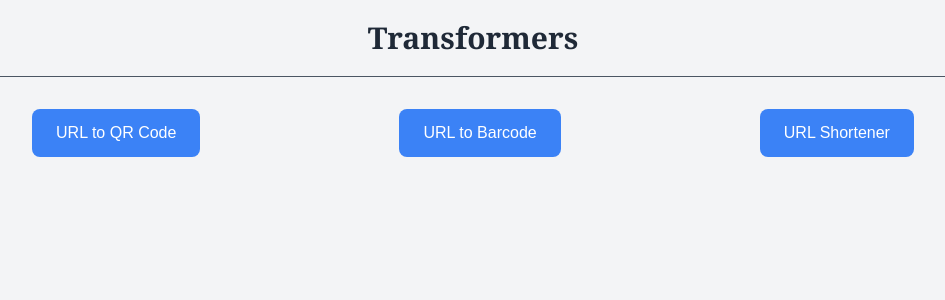
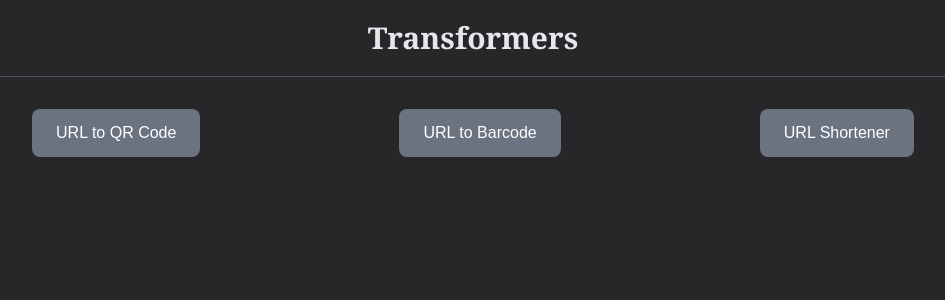
Before and after one commit to sojith29034/toolkit, a Next.js app: page / in a window 1280 px wide. Shown: the top 300 px of the page, without its empty margins (167-1112 px from the left). Built offline with nearby package versions, Linux system fonts and the light colour scheme.

Commit message:
navbar added

```diff
--- a/src/app/layout.js
+++ b/src/app/layout.js
@@ -1,11 +1,25 @@
-export const metadata = {
-  title: "Transformers",
-};
+'use client';
 
-export default function RootLayout({ children }) {
+import Navbar from '../components/Navbar';
+import { usePathname } from 'next/navigation';
+
+export default function Layout({ children }) {
+  const pathname = usePathname();
+
+  // If the pathname is not the home page ('/'), show the navbar
+  const showNavbar = pathname !== '/';
+
   return (
     <html lang="en">
-      <body className="bg-gray-100">{children}</body>
+      <head>
+        <meta charSet="UTF-8" />
+        <meta name="viewport" content="width=device-width, initial-scale=1.0" />
+        <title>Transformers</title>
+      </head>
+      <body className="bg-zinc-800 min-h-screen">
+        {showNavbar && <Navbar />}
+        <main>{children}</main>
+      </body>
     </html>
   );
 }
--- a/src/app/page.js
+++ b/src/app/page.js
@@ -3,16 +3,16 @@ import './globals.css';
 export default function Home() {
   return (
     <div className="flex flex-col items-center">
-      <h1 className="text-center text-gray-800 font-serif text-3xl font-bold my-5">Transformers</h1>
+      <h1 className="text-center text-gray-200 font-serif text-3xl font-bold my-5">Transformers</h1>
       <hr className="border-gray-600 w-full mb-8" />
       <div className="flex justify-evenly w-full">
-        <a href="/qr-code" className="px-6 py-3 bg-blue-500 text-white rounded-lg hover:bg-blue-700 ease-in duration-200">
+        <a href="/url-to-qr" className="px-6 py-3 bg-gray-500 text-white rounded-lg hover:bg-gray-600 ease-in duration-200">
           <h4>URL to QR Code</h4>
         </a>
-        <a href="/barcode" className="px-6 py-3 bg-blue-500 text-white rounded-lg hover:bg-blue-700 ease-in duration-200">
+        <a href="/url-to-bar" className="px-6 py-3 bg-gray-500 text-white rounded-lg hover:bg-gray-600 ease-in duration-200">
           <h4>URL to Barcode</h4>
         </a>
-        <a href="/shortener" className="px-6 py-3 bg-blue-500 text-white rounded-lg hover:bg-blue-700 ease-in duration-200">
+        <a href="/url-shortener" className="px-6 py-3 bg-gray-500 text-white rounded-lg hover:bg-gray-600 ease-in duration-200">
           <h4>URL Shortener</h4>
         </a>
       </div>
--- /dev/null
+++ b/src/components/Navbar.js
@@ -0,0 +1,19 @@
+'use client';
+import '../app/globals.css'
+
+import Link from 'next/link';
+
+export default function Navbar() {
+  return (
+    <nav className="bg-zinc-900 text-white p-4">
+      <div className="container mx-auto flex justify-between items-center">
+        <Link href="/" className="text-2xl font-bold">Transformers</Link>
+        <div className="space-x-4">
+          <Link href="/url-to-qr" className="hover:text-gray-300">QR Code</Link>
+          <Link href="/url-to-bar" className="hover:text-gray-300">Barcode</Link>
+          <Link href="/url-shortener" className="hover:text-gray-300">URL Shortener</Link>
+        </div>
+      </div>
+    </nav>
+  );
+}
```
